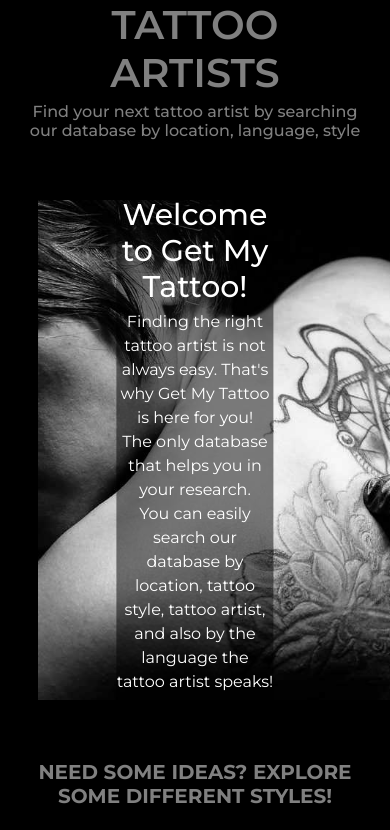
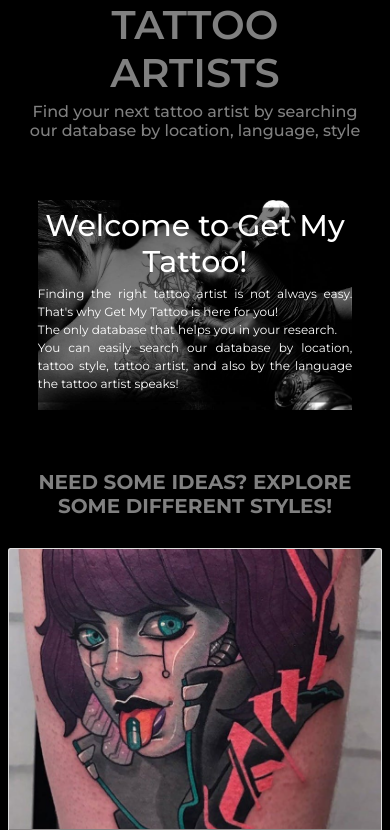
Before and after one commit to Code-Institute-Submissions/getMyTattoo, a Flask app: page / in a window 390 px wide; the page is wider, and only the part inside the window is pictured. Shown: the part 255-1085 px from the top of that part. Run offline with Flask 2, Linux system fonts and the light colour scheme; data that the repository does not hold is empty; some libraries are stand-ins or nearby versions.

Commit message:
Fixed styling in welcome image and welcome text to fit better on smaller screens

```diff
--- a/static/css/style.css
+++ b/static/css/style.css
@@ -148,8 +148,9 @@ h4.flash{
 }
 
 .welcome-image img {
-  height: 50rem;
-
+    width: 100%;
+    max-height: 50rem;
+    object-fit: cover;
 }
 
 .overlay-text {
@@ -449,3 +450,13 @@ p.text-form.text-upload{
     margin: 0 auto;
     }
 }
+
+@media (max-width: 575.98px) {
+    .overlay-text{
+        width: 100%;
+    }
+    p.welcome-text{
+        font-size: 1.2rem;
+        text-align: justify;
+    }
+}
```
